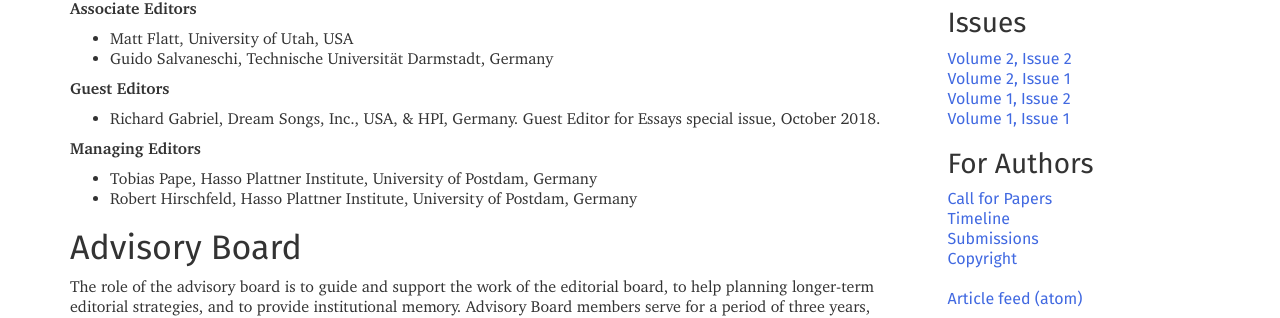
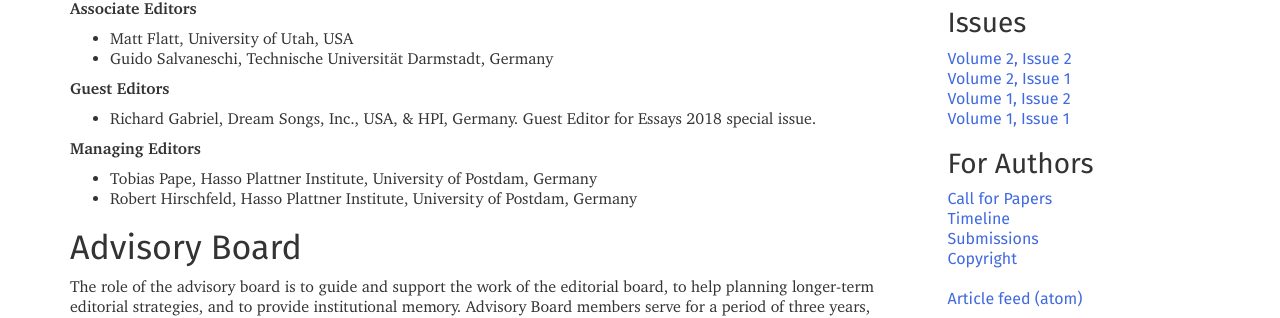
Before and after one commit to programming-journal/programming-journal.github.io, a Jekyll site: the page built from boards/index.markdown, in a window 1280 px wide. Shown: the part 319-637 px from the top of the page. Built offline with Jekyll 4.4.1, drawn with Linux system fonts in a browser that asks for light colours; nearby versions of some CDN libraries.

Commit message:
Removed the month of the special issue

```diff
--- a/boards/index.markdown
+++ b/boards/index.markdown
@@ -14,7 +14,7 @@ order: 500
 * Guido Salvaneschi, Technische Universität Darmstadt, Germany
 
 **Guest Editors**
-* Richard Gabriel, Dream Songs, Inc., USA, & HPI, Germany. Guest Editor for Essays special issue, October 2018.
+* Richard Gabriel, Dream Songs, Inc., USA, & HPI, Germany. Guest Editor for Essays 2018 special issue.
 
 **Managing Editors**
 * Tobias Pape, Hasso Plattner Institute, University of Postdam, Germany
```
